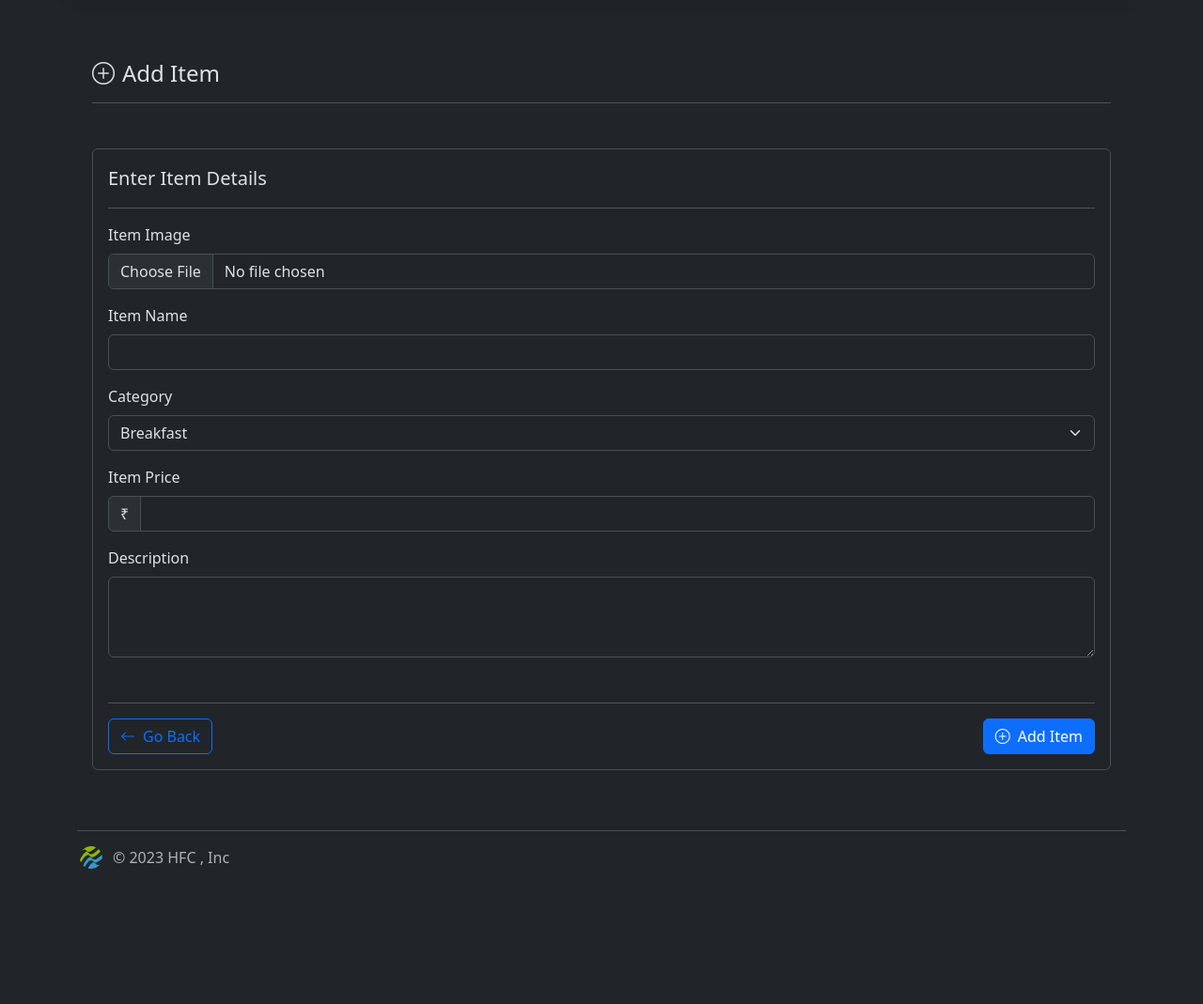
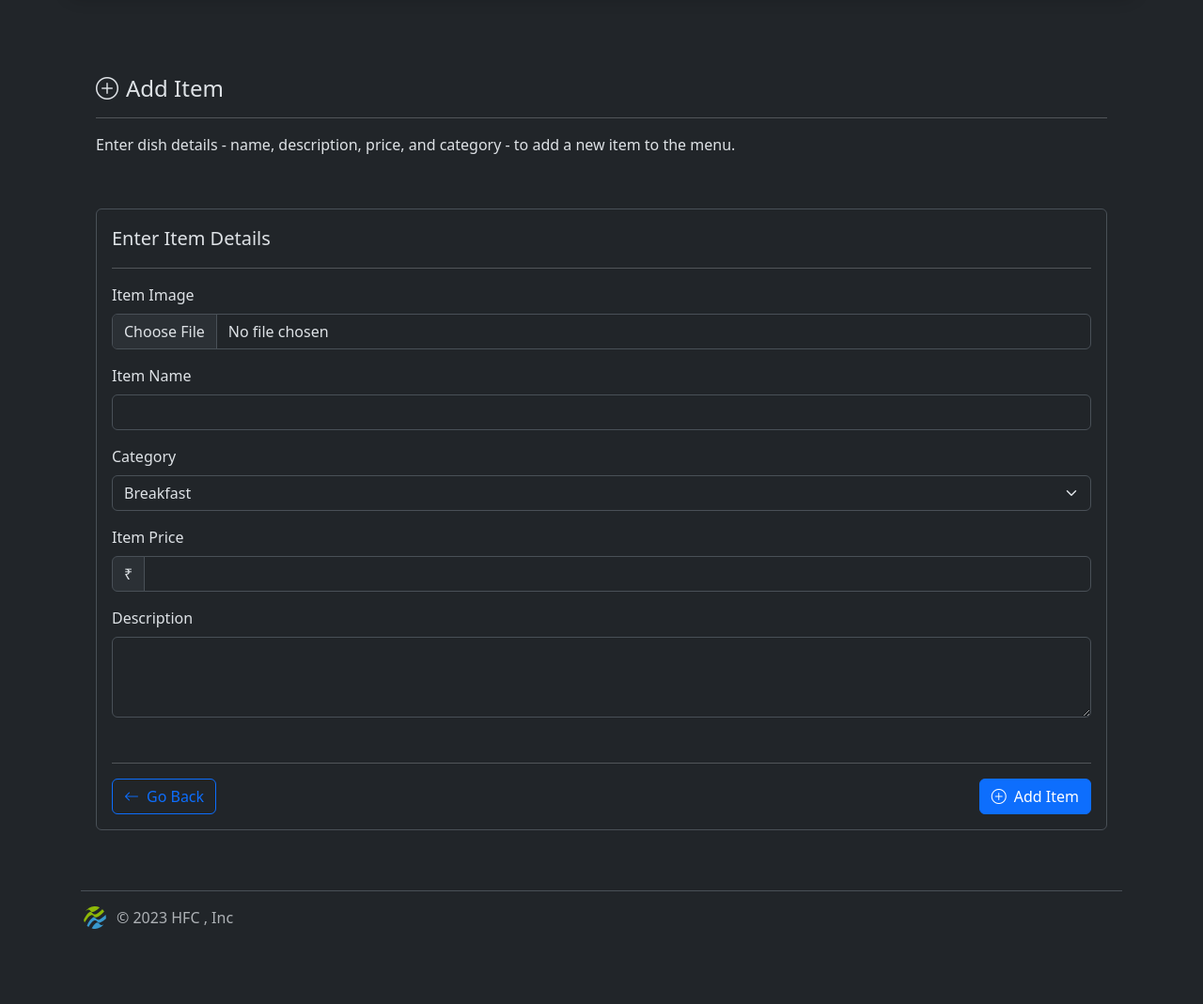
Before and after one commit to dhanushA6/HotelTakeAway, a Flask app: page /admin/items/add in a window 1280 px wide. Shown: the part 94-1163 px from the top of the page at 94% size. Before the commit the page ends 1019 px from the top, so only its background shows below. Run offline with Flask 3, Linux system fonts and the light colour scheme.

Commit message:
change: add, remove, motd page design updated

```diff
--- a/templates/item_add.html
+++ b/templates/item_add.html
@@ -1,10 +1,11 @@
 {% extends 'base.html' %} {% block body %}
-<div class="container my-5">
+<div class="container my-5 p-3">
   <div class="p-3">
     <h3 class="fw-normal fs-4"><i class="bi bi-plus-circle me-2"></i>Add Item</h3>
     <hr>
+    <p class="mb-4 fw-light">Enter dish details - name, description, price, and category - to add a new item to the menu.</p>
   </div>
-  <div class="p-3">
+  <div class="menu-add-form p-3">
     <form class="form-control p-3" enctype="multipart/form-data" method="POST" action="/admin/items/add">
       <p class="lead">Enter Item Details</p>
       <hr>
--- a/templates/item_remove.html
+++ b/templates/item_remove.html
@@ -1,11 +1,11 @@
 {% extends 'base.html' %} {% block body %}
 <div class="container my-5 p-3">
-    <div>
+    <div class="p-3">
         <h3 class="fw-normal fs-4"><i class="bi bi-trash me-2"></i>Remove Item</h3>
         <hr>
         <p class="mb-4 fw-light">Remove items from the menu with specific categories.</p>
     </div>
-    <div class="menu-list">
+    <div class="menu-list p-3">
         {% for ct in ['Breakfast', 'Lunch', 'Snacks', 'Dinner'] %}
         <h3 class="fw-normal fs-4">{{ct}}</h3>
         <hr class="mb-3">
--- a/templates/motd.html
+++ b/templates/motd.html
@@ -1,11 +1,11 @@
 {% extends 'base.html' %} {% block body %}
 <div class="container my-5 p-3">
-    <div>
+    <div class="p-3">
         <h3 class="fw-normal fs-4"><i class="bi bi-menu-button-wide me-2"></i>Menu of the day</h3>
         <hr>
         <p class="mb-4 fw-light">Add or remove dishes to showcase today's offerings for guests.</p>
     </div>
-    <div class="menu-list">
+    <div class="motd-list p-3">
         {% for ct in ['Breakfast', 'Lunch', 'Snacks', 'Dinner'] %}
         <h3 class="fw-normal fs-4">{{ct}}</h3>
         <hr class="mb-3">
```
